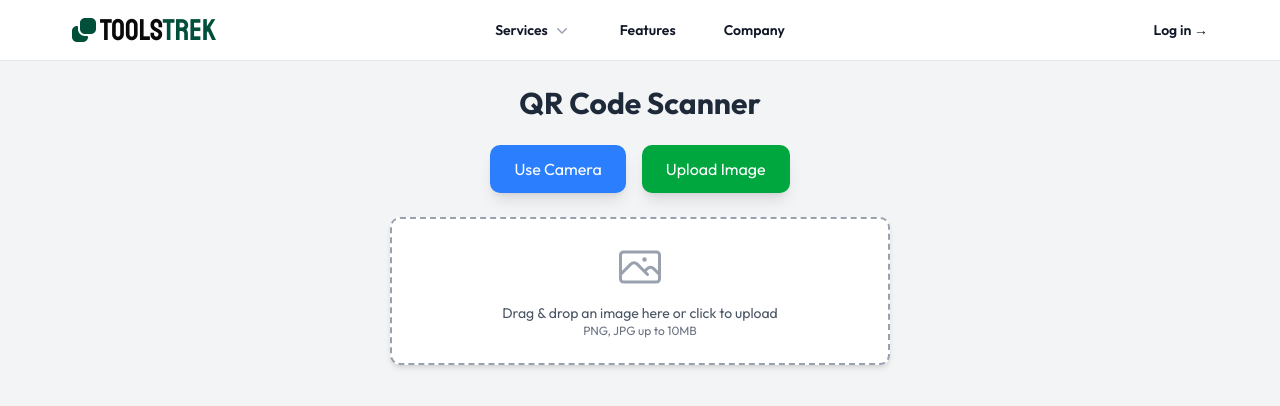
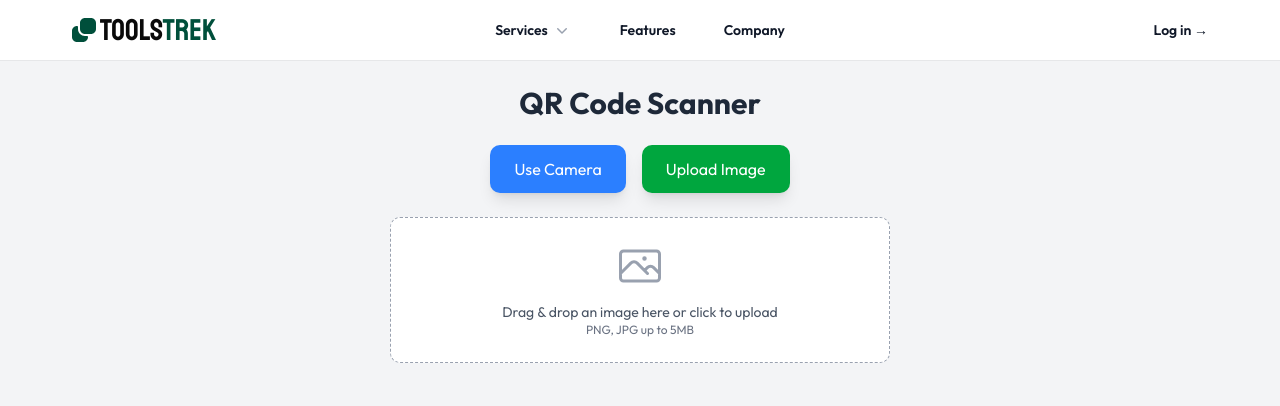
Before and after one commit to tasnimultas67/toolstrek, a Next.js app: page /tools/qr-scanner in a window 1280 px wide. Shown: the top 406 px of the page. Built offline with nearby package versions, Linux system fonts and the light colour scheme.

Commit message:
feat: Update upload component styles and adjust file size limit for image uploads

```diff
--- a/app/tools-compo/QRScanner.js
+++ b/app/tools-compo/QRScanner.js
@@ -104,17 +104,17 @@ const QRScanner = () => {
 
       {/* Upload Mode with Drag & Drop */}
       {mode === "upload" && (
-        <div className="mt-6 w-[500px]">
+        <div className="mt-6 w-full md:w-[500px]">
           <div
             {...getRootProps()}
-            className="cursor-pointer flex flex-col items-center justify-center rounded-lg border-2 border-dashed border-gray-400 bg-white p-6 shadow-md transition hover:border-gray-600"
+            className="cursor-pointer flex flex-col items-center justify-center rounded-lg border-1 border-dashed border-gray-400 bg-white p-6  transition hover:border-gray-600"
           >
             <input {...getInputProps()} />
             <PhotoIcon className="size-12 text-gray-400" />
             <p className="mt-3 text-sm text-gray-600">
               Drag & drop an image here or click to upload
             </p>
-            <p className="text-xs text-gray-500">PNG, JPG up to 10MB</p>
+            <p className="text-xs text-gray-500">PNG, JPG up to 5MB</p>
           </div>
         </div>
       )}
```
